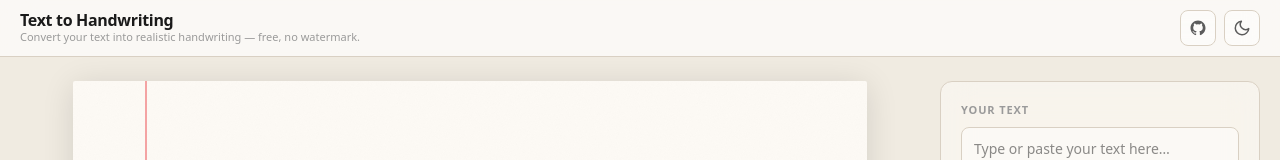
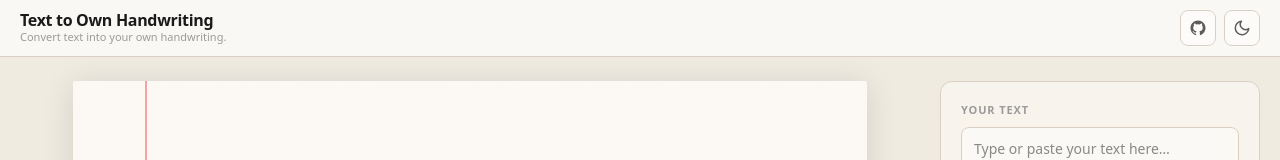
Before and after one commit to fuyalasmit/text-to-own-handwriting, a Next.js app: page / in a window 1280 px wide. Shown: the top 160 px of the page. Built offline with nearby package versions, Linux system fonts and the light colour scheme.

Commit message:
chore: update seo tags

```diff
--- a/app/components/Header.tsx
+++ b/app/components/Header.tsx
@@ -42,7 +42,7 @@ export default function Header({ darkMode, onToggleDark }: HeaderProps) {
                                 margin: 0,
                                 padding: 0,
                             }}>
-                            Text to Handwriting
+                            Text to Own Handwriting
                         </h1>
                         <div
                             style={{
@@ -50,7 +50,7 @@ export default function Header({ darkMode, onToggleDark }: HeaderProps) {
                                 color: "var(--text-muted)",
                                 lineHeight: 1.3,
                             }}>
-                            Convert your text into realistic handwriting — free, no watermark.
+                            Convert text into your own handwriting.
                         </div>
                     </div>
                 </div>
--- a/app/components/StaticSEOSection.tsx
+++ b/app/components/StaticSEOSection.tsx
@@ -47,7 +47,7 @@ export default function StaticSEOSection() {
                         Text to Handwriting Converter
                     </h2>
                     <p style={{ fontSize: 14, color: "var(--text-secondary)", lineHeight: 1.8, margin: 0 }}>
-                        Type any text and it turns into handwriting on a ruled paper page. Pick a style, adjust the size
+                        Type any text and it turns into handwriting on a paper page. Pick a style, adjust the size
                         and ink color, then download as PNG or PDF. Free, no signup, no watermark.
                     </p>
                 </div>
--- a/app/layout.tsx
+++ b/app/layout.tsx
@@ -10,23 +10,18 @@ export const metadata: Metadata = {
         template: "%s | Text to Handwriting Converter",
     },
     description:
-        "Free online tool to convert any text into realistic handwriting.  No signup, no watermark. Choose your font, customize ink color and font size, export as PNG or PDF.",
+        "Free online tool to convert typed text into your own handwriting. Upload your custom font, choose ink color, export as PNG or PDF. No signup, no watermark.",
     keywords: [
+        "text to own handwriting converter",
+        "text to handwriting converter",
+        "convert text to human handwriting",
+        "text to my handwriting converter",
+        "text to my handwriting",
+        "text to human handwriting converter",
+        "text to handwriting converter",
+        "text to human handwriting",
         "text to handwriting",
-        "text to handwriting converter",
-        "text to own handwriting",
-        "text to own handwriting converter",
-        "text to human handwriting",
-        "text to human handwriting converter",
-        "text to my handwriting",
-        "text to my handwriting converter",
-        "text to custom handwriting converter",
-        "convert text to handwriting",
-        "text to handwriting online",
-        "handwriting generator",
-        "text to handwriting ai",
-        "handwriting font converter",
-        "typed text to handwriting",
+        "human handwriting ai",
     ],
     authors: [{ name: "Asmit Phuyal", url: "https://asmitphuyal.com.np" }],
     creator: "Asmit Phuyal",
@@ -36,7 +31,7 @@ export const metadata: Metadata = {
     openGraph: {
         title: "Text to Handwriting Converter — Convert Typed Text to Your Own Handwriting Free",
         description:
-            "Free online tool to convert any typed text into realistic handwriting instantly. Multiple styles, custom fonts, export as PNG or PDF. No signup, no watermark.",
+            "Free online tool to convert text to handwriting instantly. Multiple styles, custom fonts, export as PNG or PDF. No signup, no watermark.",
         url: BASE_URL,
         siteName: "Text to Handwriting Converter",
         type: "website",
@@ -46,7 +41,7 @@ export const metadata: Metadata = {
                 url: "/opengraph-image",
                 width: 1200,
                 height: 630,
-                alt: "Text to Handwriting Converter — Convert typed text to realistic handwriting online free",
+                alt: "Text to Handwriting Converter — Convert text to realistic handwriting online free",
             },
         ],
     },
@@ -54,7 +49,7 @@ export const metadata: Metadata = {
         card: "summary_large_image",
         title: "Text to Handwriting Converter — Free Online Tool",
         description:
-            "Convert any typed text into realistic handwriting instantly. Free, no signup, no watermark — export as PNG or PDF.",
+            "Convert any text to handwriting instantly. Free, no signup, no watermark — export as PNG or PDF.",
         images: ["/opengraph-image"],
     },
     robots: {
@@ -86,7 +81,7 @@ export default function RootLayout({
                             name: "Text to Handwriting Converter",
                             url: BASE_URL,
                             description:
-                                "Free online tool to convert any typed text into realistic handwriting instantly. Choose your style, customize ink color and font size, export as PNG or PDF. No signup, no watermark.",
+                                "Free online tool to convert text to handwriting instantly. Choose your style, customize ink color and font size, export as PNG or PDF. No signup, no watermark.",
                             applicationCategory: "UtilitiesApplication",
                             operatingSystem: "Web",
                             browserRequirements: "Requires JavaScript",
--- /dev/null
+++ b/public/googled70c9ea017a751c9.html
@@ -0,0 +1 @@
+google-site-verification: googled70c9ea017a751c9.html
```
